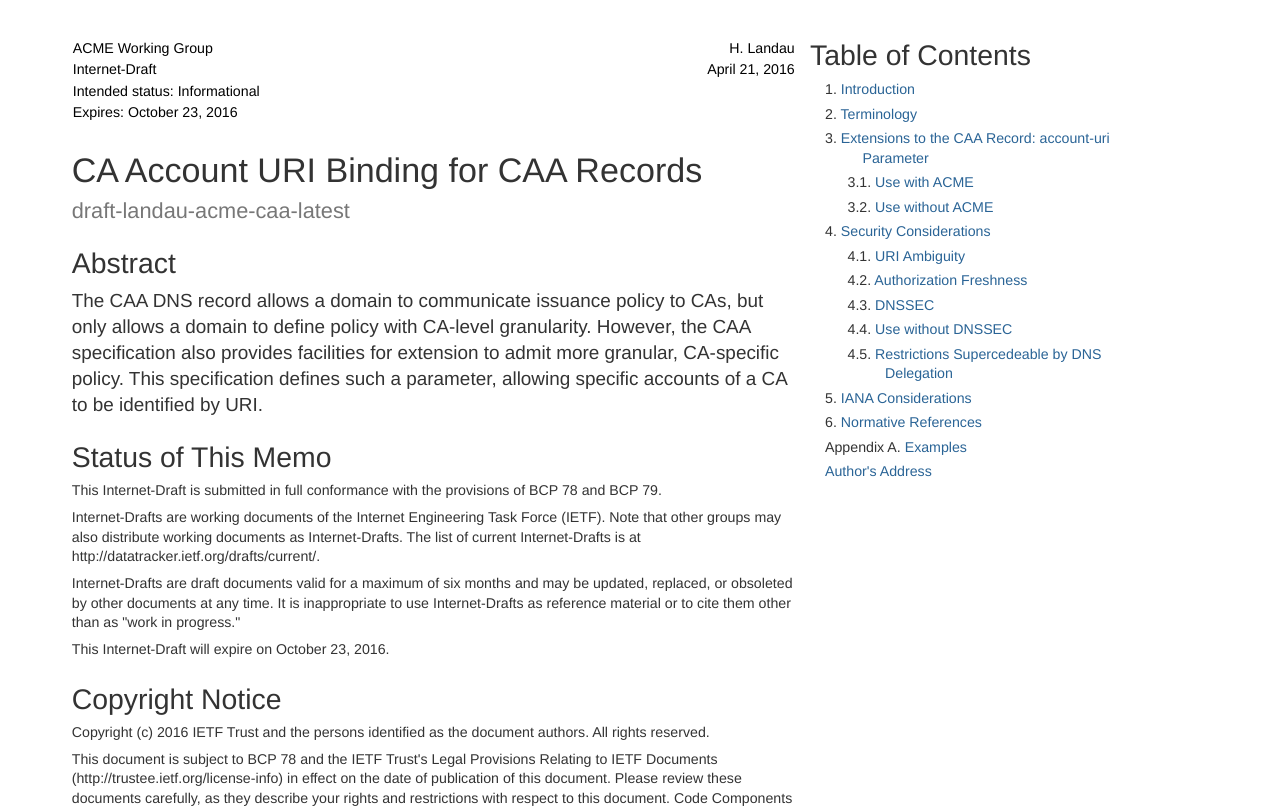
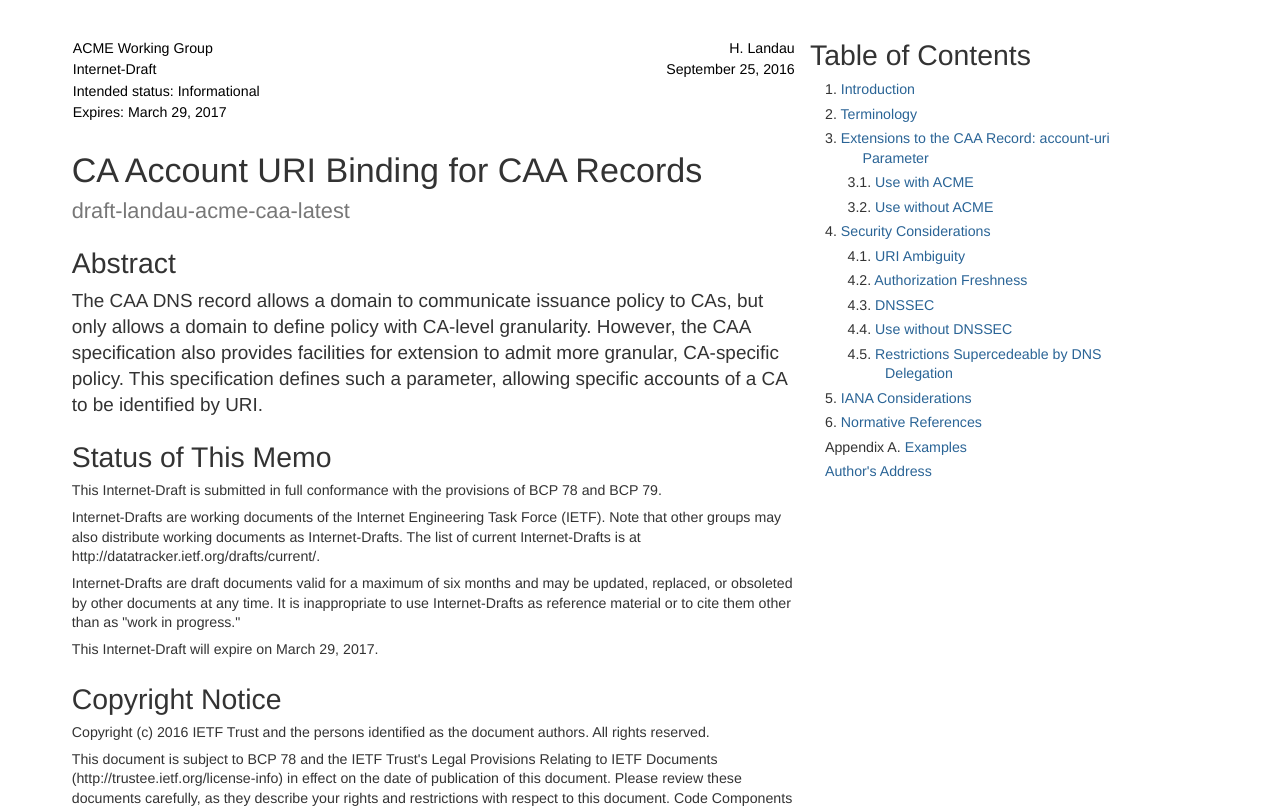
Before and after one commit to ietf-wg-acme/acme-caa, a plain HTML site: page draft-landau-acme-caa.html in a window 1280 px wide. Shown: the top 808 px of the page. Drawn offline with Linux system fonts and the light colour scheme.

Commit message:
Script updating gh-pages. [ci skip]

```diff
--- a/draft-landau-acme-caa.html
+++ b/draft-landau-acme-caa.html
@@ -290,7 +290,7 @@ li, p {
 
   <meta name="dct.creator" content="Landau, H." />
   <meta name="dct.identifier" content="urn:ietf:id:draft-landau-acme-caa-latest" />
-  <meta name="dct.issued" scheme="ISO8601" content="2016-4-21" />
+  <meta name="dct.issued" scheme="ISO8601" content="2016-9-25" />
   <meta name="dct.abstract" content="The CAA DNS record allows a domain to communicate issuance policy to CAs, but only allows a domain to define policy with CA-level granularity. However, the CAA specification also provides facilities for extension to admit more granular, CA-specific policy. This specification defines such a parameter, allowing specific accounts of a CA to be identified by URI." />
   <meta name="description" content="The CAA DNS record allows a domain to communicate issuance policy to CAs, but only allows a domain to define policy with CA-level granularity. However, the CAA specification also provides facilities for extension to admit more granular, CA-specific policy. This specification defines such a parameter, allowing specific accounts of a CA to be identified by URI." />
 
@@ -307,14 +307,14 @@ li, p {
 </tr>
 <tr>
   <td class="left">Internet-Draft</td>
-  <td class="right">April 21, 2016</td>
+  <td class="right">September 25, 2016</td>
 </tr>
 <tr>
   <td class="left">Intended status: Informational</td>
   <td class="right"></td>
 </tr>
 <tr>
-  <td class="left">Expires: October 23, 2016</td>
+  <td class="left">Expires: March 29, 2017</td>
   <td class="right"></td>
 </tr>
 
@@ -335,7 +335,7 @@ li, p {
 <p>This Internet-Draft is submitted in full conformance with the provisions of BCP 78 and BCP 79.</p>
 <p>Internet-Drafts are working documents of the Internet Engineering Task Force (IETF).  Note that other groups may also distribute working documents as Internet-Drafts.  The list of current Internet-Drafts is at http://datatracker.ietf.org/drafts/current/.</p>
 <p>Internet-Drafts are draft documents valid for a maximum of six months and may be updated, replaced, or obsoleted by other documents at any time.  It is inappropriate to use Internet-Drafts as reference material or to cite them other than as "work in progress."</p>
-<p>This Internet-Draft will expire on October 23, 2016.</p>
+<p>This Internet-Draft will expire on March 29, 2017.</p>
 <h1 id="rfc.copyrightnotice">
   <a href="#rfc.copyrightnotice">Copyright Notice</a>
 </h1>
```
Also changed, not shown: index.html (+4 -4 lines), draft-landau-acme-caa.txt.
